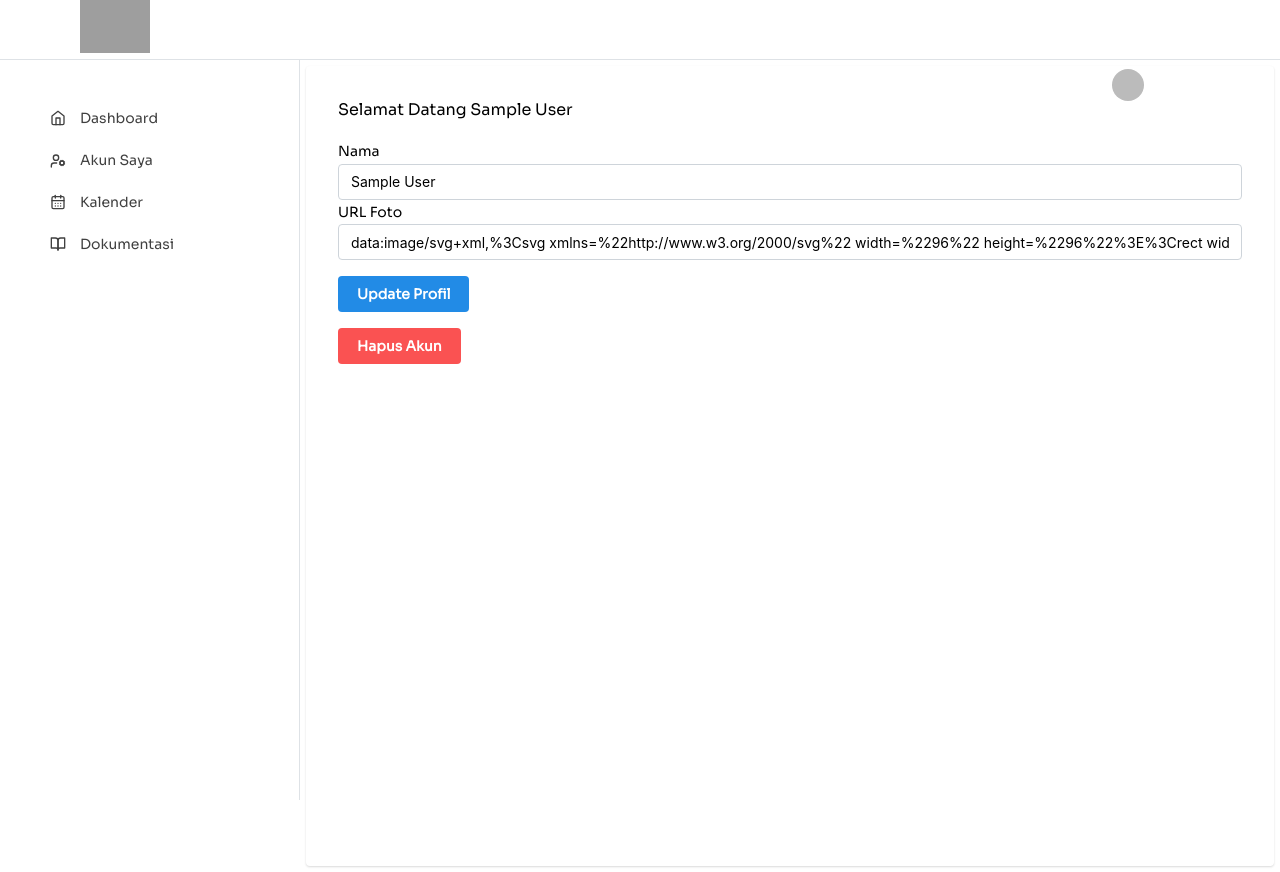
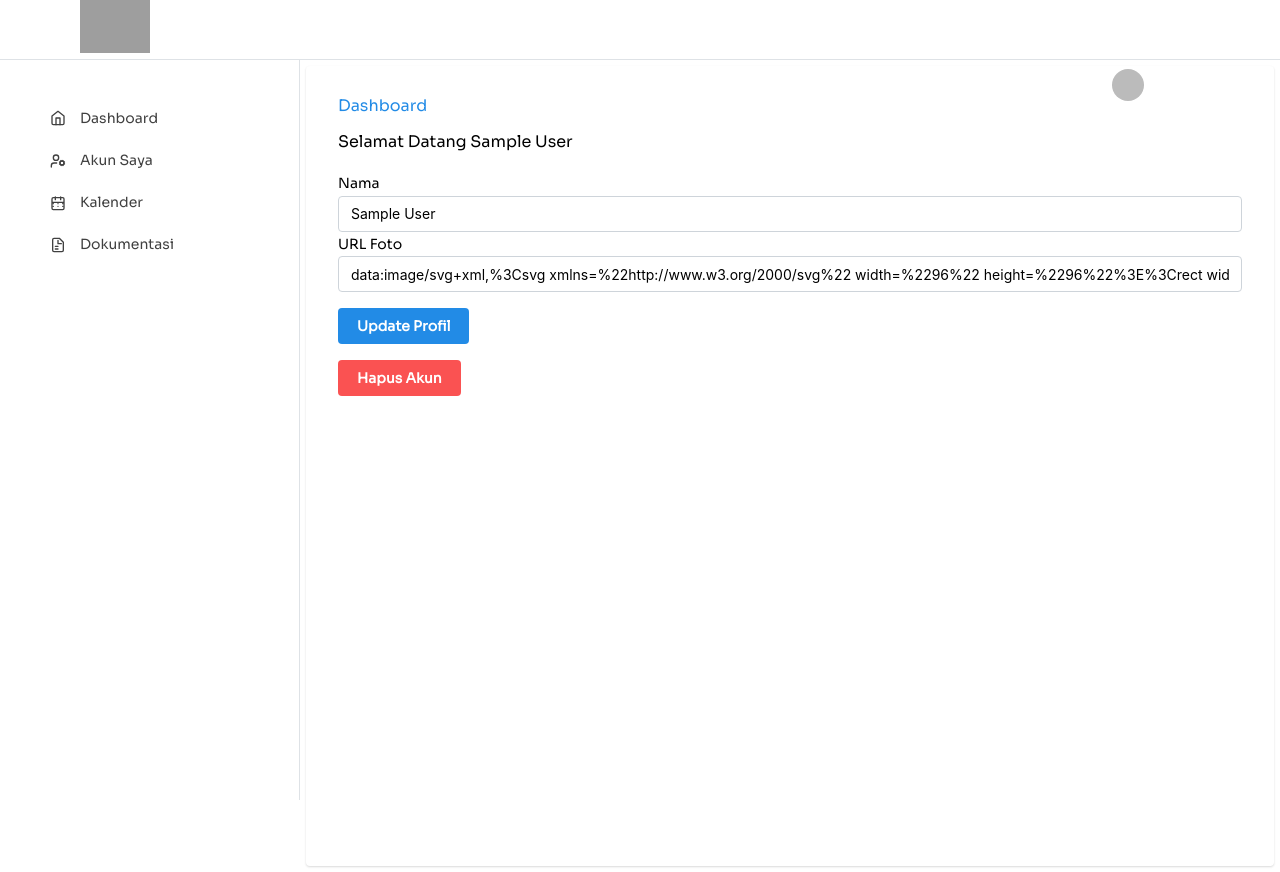
Before and after one commit to irvanshandika/caridosen, a React (Vite) app: page /dashboard in a window 1280 px wide. Built offline with nearby package versions, Linux system fonts and the light colour scheme; no server answers; the database is empty; sample sign-in values are in the browser's storage; grey boxes are pictures that could not be loaded; a web font is replaced by a local one.

Commit message:
Adding breadcrumbs

```diff
--- a/components/Sidebar.tsx
+++ b/components/Sidebar.tsx
@@ -2,11 +2,11 @@
 /* eslint-disable @typescript-eslint/no-explicit-any */
 import React, { ReactNode, useState, useEffect } from "react";
 import DropdownSidebar from "./DropdownSidebar";
-import { useNavigate } from "react-router-dom";
+import { useNavigate, useLocation } from "react-router-dom";
 import { db } from "@src/config/FirebaseConfig";
 import { collection, query, where, getDocs } from "firebase/firestore";
 import { getAuth, onAuthStateChanged } from "firebase/auth";
-import { AppShell, Burger, Group, Card, Menu, rem } from "@mantine/core";
+import { AppShell, Burger, Group, Card, Menu, rem, Breadcrumbs, Anchor } from "@mantine/core";
 import { useDisclosure } from "@mantine/hooks";
 import { IconUserFilled, IconCirclePlus } from "@tabler/icons-react";
 
@@ -17,6 +17,7 @@ type SidebarProps = {
 const Sidebar: React.FC<SidebarProps> = ({ children }) => {
   const auth = getAuth();
   const navigate = useNavigate();
+  const location = useLocation();
   const [user, setUser] = useState<any>(null);
   const [isAdmin, setIsAdmin] = useState<boolean>(false);
   const [opened, { toggle }] = useDisclosure();
@@ -44,6 +45,20 @@ const Sidebar: React.FC<SidebarProps> = ({ children }) => {
     };
     getUser();
   }, [user]);
+
+  const generateBreadcrumbs = () => {
+    const pathnames = location.pathname.split("/").filter((x) => x);
+    return [
+      { label: "Dashboard", path: "/dashboard" },
+      ...pathnames.map((_, index) => {
+        const url = `/${pathnames.slice(0, index + 1).join("/")}`;
+        return { label: pathnames[index], path: url };
+      }),
+    ];
+  };
+
+  const breadcrumbs = generateBreadcrumbs();
+
   return (
     <>
       <AppShell header={{ height: 60 }} navbar={{ width: 300, breakpoint: "sm", collapsed: { mobile: !opened } }} padding="md">
@@ -131,45 +146,56 @@ const Sidebar: React.FC<SidebarProps> = ({ children }) => {
                             strokeLinejoin="round">
                             <path d="m6 9 6 6 6-6" />
                           </svg>
+                          <svg
+                            className="hs-accordion-active:block ms-auto hidden size-4"
+                            xmlns="http://www.w3.org/2000/svg"
+                            width="24"
+                            height="24"
+                            viewBox="0 0 24 24"
+                            fill="none"
+                            stroke="currentColor"
+                            strokeWidth="2"
+                            strokeLinecap="round"
+                            strokeLinejoin="round">
+                            <path d="m18 15-6-6-6 6" />
+                          </svg>
                         </button>
                       </Menu.Target>
                       <Menu.Dropdown>
                         <Menu.Item leftSection={<IconUserFilled style={{ width: rem(14), height: rem(14) }} />} onClick={() => navigate("/dashboard/dosen/lihat-dosen")}>
-                          List Dosen
+                          <Anchor href="/dashboard/dosen/lihat-dosen">List Dosen</Anchor>
                         </Menu.Item>
-                        <Menu.Item leftSection={<IconCirclePlus style={{ width: rem(14), height: rem(14) }} />} onClick={() => navigate("/dashboard/dosen/tambah-dosen")}>
-                          Tambah Dosen
+                        <Menu.Item leftSection={<IconCirclePlus style={{ width: rem(14), height: rem(14) }} />} onClick={() => navigate("/dashboard/dosen/dosen/tambah-dosen")}>
+                          <Anchor href="/dashboard/dosen/tambah-dosen">Tambah Dosen</Anchor>
                         </Menu.Item>
                       </Menu.Dropdown>
                     </Menu>
                   </li>
                 </>
               )}
-
               <li>
                 <a
-                  className="cursor-pointer w-full flex items-center gap-x-3.5 py-2 px-2.5 text-sm text-neutral-700 rounded-lg hover:bg-gray-100 dark:hover:bg-neutral-700 dark:text-neutral-400 dark:hover:text-neutral-300"
-                  href="/dashboard/calendar">
-                  <svg className="flex-shrink-0 size-4" xmlns="http://www.w3.org/2000/svg" width="24" height="24" viewBox="0 0 24 24" fill="none" stroke="currentColor" strokeWidth="2" strokeLinecap="round" strokeLinejoin="round">
-                    <rect width="18" height="18" x="3" y="4" rx="2" ry="2" />
-                    <line x1="16" x2="16" y1="2" y2="6" />
-                    <line x1="8" x2="8" y1="2" y2="6" />
-                    <line x1="3" x2="21" y1="10" y2="10" />
-                    <path d="M8 14h.01" />
-                    <path d="M12 14h.01" />
-                    <path d="M16 14h.01" />
-                    <path d="M8 18h.01" />
-                    <path d="M12 18h.01" />
-                    <path d="M16 18h.01" />
+                  className="cursor-pointer w-full flex items-center gap-x-3.5 py-2 px-2.5 text-sm text-neutral-700 rounded-lg hover:bg-gray-100 dark:hover:bg-neutral-900 dark:text-neutral-400 dark:hover:text-neutral-300"
+                  href="/dashboard/kalender">
+                  <svg xmlns="http://www.w3.org/2000/svg" className="flex-shrink-0 mt-0.5 size-4" width="24" height="24" viewBox="0 0 24 24">
+                    <path
+                      fill="none"
+                      stroke="currentColor"
+                      strokeLinecap="round"
+                      strokeLinejoin="round"
+                      strokeWidth="2"
+                      d="M8 7V3m8 4V3M3 11h18M5 4h14a2 2 0 0 1 2 2v14a2 2 0 0 1-2 2H5a2 2 0 0 1-2-2V6a2 2 0 0 1 2-2Zm0 9h.01M12 13h.01M19 13h.01M5 17h.01M12 17h.01M19 17h.01"
+                    />
                   </svg>
                   Kalender
                 </a>
               </li>
               <li>
-                <a className="w-full flex items-center gap-x-3.5 py-2 px-2.5 text-sm text-neutral-700 rounded-lg hover:bg-gray-100 dark:hover:bg-neutral-900 dark:text-neutral-400 dark:hover:text-neutral-300" href="#">
-                  <svg className="flex-shrink-0 size-4" xmlns="http://www.w3.org/2000/svg" width="24" height="24" viewBox="0 0 24 24" fill="none" stroke="currentColor" strokeWidth="2" strokeLinecap="round" strokeLinejoin="round">
-                    <path d="M2 3h6a4 4 0 0 1 4 4v14a3 3 0 0 0-3-3H2z" />
-                    <path d="M22 3h-6a4 4 0 0 0-4 4v14a3 3 0 0 1 3-3h7z" />
+                <a
+                  className="cursor-pointer w-full flex items-center gap-x-3.5 py-2 px-2.5 text-sm text-neutral-700 rounded-lg hover:bg-gray-100 dark:hover:bg-neutral-900 dark:text-neutral-400 dark:hover:text-neutral-300"
+                  href="/dashboard/dokumentasi">
+                  <svg xmlns="http://www.w3.org/2000/svg" className="flex-shrink-0 mt-0.5 size-4" width="24" height="24" viewBox="0 0 24 24">
+                    <path fill="none" stroke="currentColor" strokeLinecap="round" strokeLinejoin="round" strokeWidth="2" d="M10 2H6a2 2 0 0 0-2 2v16a2 2 0 0 0 2 2h12a2 2 0 0 0 2-2V8L14 2h-4Zm2 3v5h5m-5 8h-4m4-4h-4" />
                   </svg>
                   Dokumentasi
                 </a>
@@ -179,6 +205,20 @@ const Sidebar: React.FC<SidebarProps> = ({ children }) => {
         </AppShell.Navbar>
         <AppShell.Main>
           <Card shadow="xs" padding="xl" className="-m-[10px] bg-gray-300 h-screen">
+            <div className="mb-4">
+              <Breadcrumbs>
+                {breadcrumbs.map((crumb, index) => {
+                  if (index === 0 || crumb.label !== "dashboard") {
+                    return (
+                      <Anchor key={crumb.path} href={crumb.path}>
+                        {crumb.label.charAt(0).toUpperCase() + crumb.label.slice(1)}
+                      </Anchor>
+                    );
+                  }
+                  return null;
+                })}
+              </Breadcrumbs>
+            </div>
             {children}
           </Card>
         </AppShell.Main>
--- a/src/router.tsx
+++ b/src/router.tsx
@@ -79,7 +79,7 @@ const router = createBrowserRouter([
     }),
   },
   {
-    path: "/dashboard/calendar",
+    path: "/dashboard/kalender",
     lazy: async () => ({
       Component: (await import("@pages/dashboard/Calendar")).default,
     }),
```
